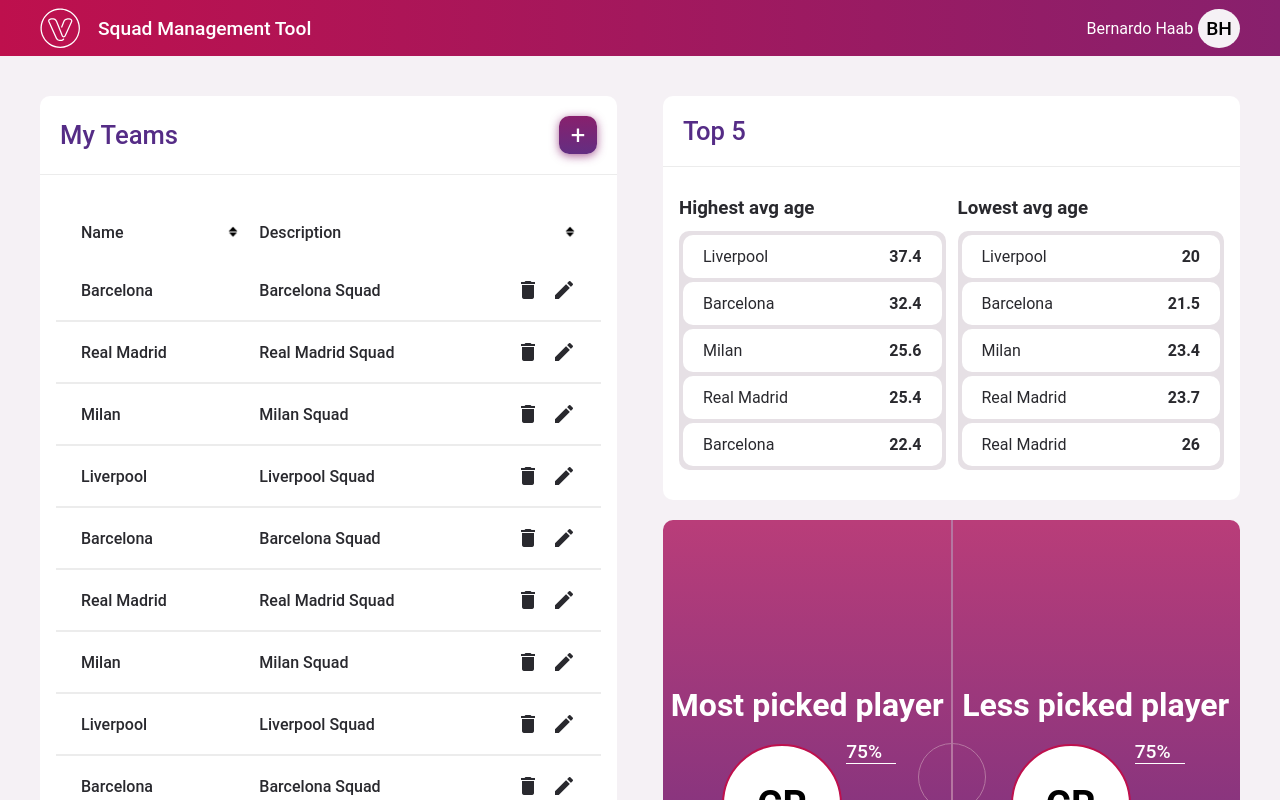
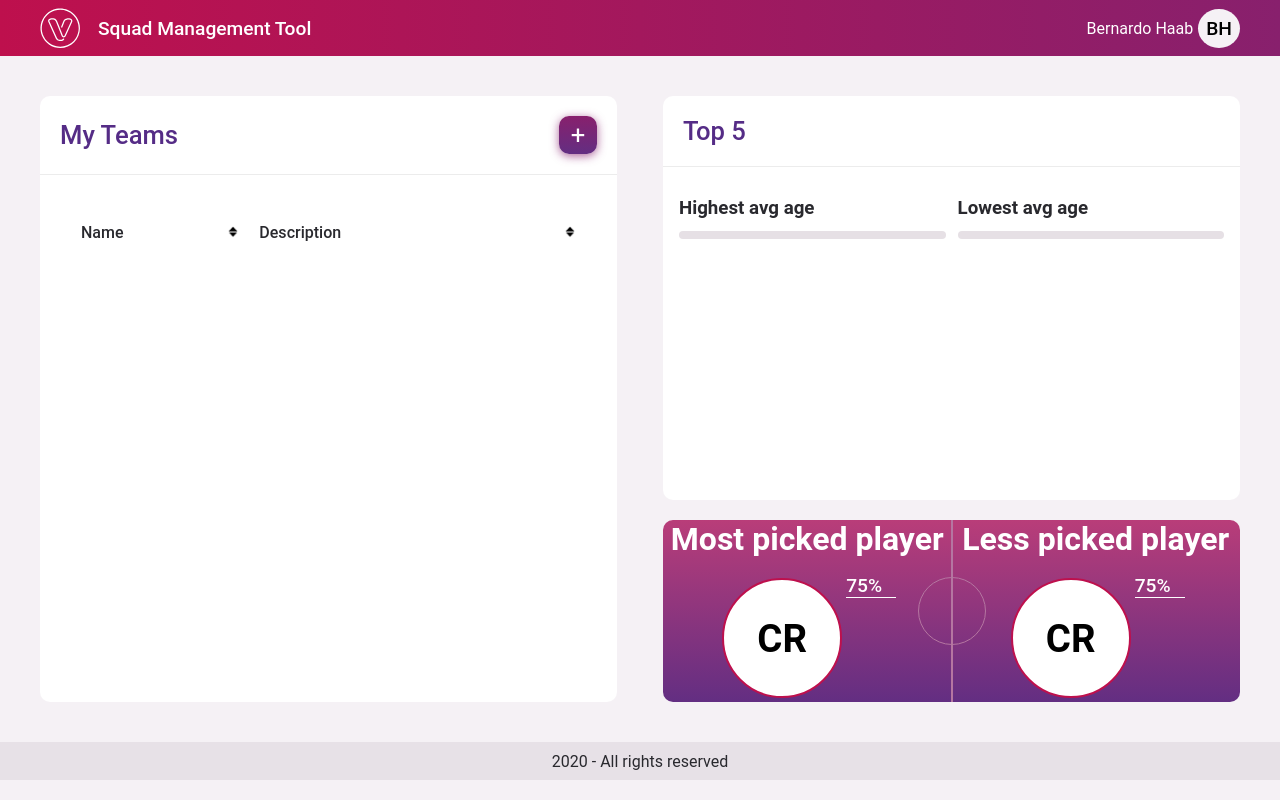
Before and after one commit to BernardoHaab/squad-management-tool, a Next.js app: page / in a window 1280 px wide. Shown: the top 800 px of the page. Built offline with nearby package versions, Linux system fonts and the light colour scheme.

Commit message:
Add team to GlobalContext

```diff
--- a/pages/_app.tsx
+++ b/pages/_app.tsx
@@ -1,7 +1,12 @@
-import '../styles/globals.scss'
-import type { AppProps } from 'next/app'
+import "../styles/globals.scss";
+import type { AppProps } from "next/app";
+import ContextWrapper from "../src/components/ContextWrapper";
 
 function MyApp({ Component, pageProps }: AppProps) {
-  return <Component {...pageProps} />
+  return (
+    <ContextWrapper teamsList={[]}>
+      <Component {...pageProps} />
+    </ContextWrapper>
+  );
 }
-export default MyApp
+export default MyApp;
--- a/pages/index.tsx
+++ b/pages/index.tsx
@@ -1,101 +1,104 @@
+import React from "react";
 import type { NextPage } from "next";
+import { useContext } from "react";
 
 import Footer from "../src/components/Footer";
 import Header from "../src/components/Header";
 import HighlightedPlayers from "../src/components/HighlightedPlayers";
 import MyTeams from "../src/components/MyTeams";
 import TopFive from "../src/components/TopFive";
+import GlobalContext from "../src/context/GlobalContext";
 
 import PlayerProps from "../src/types/usePlayerProps";
 import TeamProps from "../src/types/useTeamProps";
 
 const Home: NextPage = () => {
-  const myTeams: TeamProps[] = [
-    {
-      name: "Barcelona",
-      description: "Barcelona Squad",
-      avgAge: 32.4,
-      website: "http://site.com",
-      teamType: "fantasy",
-    },
-    {
-      name: "Real Madrid",
-      description: "Real Madrid Squad",
-      avgAge: 25.4,
-      website: "http://site.com",
-      teamType: "fantasy",
-    },
-    {
-      name: "Milan",
-      description: "Milan Squad",
-      avgAge: 25.6,
-      website: "http://site.com",
-      teamType: "fantasy",
-    },
-    {
-      name: "Liverpool",
-      description: "Liverpool Squad",
-      avgAge: 37.4,
-      website: "http://site.com",
-      teamType: "fantasy",
-    },
-    {
-      name: "Barcelona",
-      description: "Barcelona Squad",
-      avgAge: 22.4,
-      website: "http://site.com",
-      teamType: "fantasy",
-    },
-    {
-      name: "Real Madrid",
-      description: "Real Madrid Squad",
-      avgAge: 23.7,
-      website: "http://site.com",
-      teamType: "fantasy",
-    },
-    {
-      name: "Milan",
-      description: "Milan Squad",
-      avgAge: 23.4,
-      website: "http://site.com",
-      teamType: "fantasy",
-    },
-    {
-      name: "Liverpool",
-      description: "Liverpool Squad",
-      avgAge: 20,
-      website: "http://site.com",
-      teamType: "fantasy",
-    },
-    {
-      name: "Barcelona",
-      description: "Barcelona Squad",
-      avgAge: 21.5,
-      website: "http://site.com",
-      teamType: "fantasy",
-    },
-    {
-      name: "Real Madrid",
-      description: "Real Madrid Squad",
-      avgAge: 26,
-      website: "http://site.com",
-      teamType: "fantasy",
-    },
-    {
-      name: "Milan",
-      description: "Milan Squad",
-      avgAge: 27.4,
-      website: "http://site.com",
-      teamType: "fantasy",
-    },
-    {
-      name: "Liverpool",
-      description: "Liverpool Squad",
-      avgAge: 27.3,
-      website: "http://site.com",
-      teamType: "fantasy",
-    },
-  ];
+  // const tempMyTeams: TeamProps[] = [
+  //   {
+  //     name: "Barcelona",
+  //     description: "Barcelona Squad",
+  //     avgAge: 32.4,
+  //     website: "http://site.com",
+  //     teamType: "fantasy",
+  //   },
+  //   {
+  //     name: "Real Madrid",
+  //     description: "Real Madrid Squad",
+  //     avgAge: 25.4,
+  //     website: "http://site.com",
+  //     teamType: "fantasy",
+  //   },
+  //   {
+  //     name: "Milan",
+  //     description: "Milan Squad",
+  //     avgAge: 25.6,
+  //     website: "http://site.com",
+  //     teamType: "fantasy",
+  //   },
+  //   {
+  //     name: "Liverpool",
+  //     description: "Liverpool Squad",
+  //     avgAge: 37.4,
+  //     website: "http://site.com",
+  //     teamType: "fantasy",
+  //   },
+  //   {
+  //     name: "Barcelona",
+  //     description: "Barcelona Squad",
+  //     avgAge: 22.4,
+  //     website: "http://site.com",
+  //     teamType: "fantasy",
+  //   },
+  //   {
+  //     name: "Real Madrid",
+  //     description: "Real Madrid Squad",
+  //     avgAge: 23.7,
+  //     website: "http://site.com",
+  //     teamType: "fantasy",
+  //   },
+  //   {
+  //     name: "Milan",
+  //     description: "Milan Squad",
+  //     avgAge: 23.4,
+  //     website: "http://site.com",
+  //     teamType: "fantasy",
+  //   },
+  //   {
+  //     name: "Liverpool",
+  //     description: "Liverpool Squad",
+  //     avgAge: 20,
+  //     website: "http://site.com",
+  //     teamType: "fantasy",
+  //   },
+  //   {
+  //     name: "Barcelona",
+  //     description: "Barcelona Squad",
+  //     avgAge: 21.5,
+  //     website: "http://site.com",
+  //     teamType: "fantasy",
+  //   },
+  //   {
+  //     name: "Real Madrid",
+  //     description: "Real Madrid Squad",
+  //     avgAge: 26,
+  //     website: "http://site.com",
+  //     teamType: "fantasy",
+  //   },
+  //   {
+  //     name: "Milan",
+  //     description: "Milan Squad",
+  //     avgAge: 27.4,
+  //     website: "http://site.com",
+  //     teamType: "fantasy",
+  //   },
+  //   {
+  //     name: "Liverpool",
+  //     description: "Liverpool Squad",
+  //     avgAge: 27.3,
+  //     website: "http://site.com",
+  //     teamType: "fantasy",
+  //   },
+  // ];
 
   const mostPicked: PlayerProps = {
     name: "Cristiano Ronaldo",
@@ -107,6 +110,7 @@
     percetage: 75,
     age: 28,
   };
+  const { myTeams } = useContext(GlobalContext);
 
   return (
     <div className="page-home">
--- /dev/null
+++ b/src/components/ContextWrapper.tsx
@@ -0,0 +1,24 @@
+import React, { useState } from "react";
+
+import GlobalContext from "../context/GlobalContext";
+import TeamProps from "../types/useTeamProps";
+
+type ContextWrapperProps = {
+  children: JSX.Element;
+  teamsList: TeamProps[];
+};
+
+const ContextWrapper: React.FC<ContextWrapperProps> = ({
+  children,
+  teamsList,
+}) => {
+  const [myTeams, setMyTeams] = useState<TeamProps[]>(teamsList);
+
+  return (
+    <GlobalContext.Provider value={{ myTeams, setMyTeams }}>
+      {children}
+    </GlobalContext.Provider>
+  );
+};
+
+export default ContextWrapper;
--- a/src/components/TeamsItem.tsx
+++ b/src/components/TeamsItem.tsx
@@ -1,4 +1,5 @@
 import React from "react";
+import Link from "next/link";
 
 import TeamProps from "../types/useTeamProps";
 
@@ -17,9 +18,17 @@
             <i title="Delete" className="material-icons">
               delete
             </i>
-            <i title="Edit" className="material-icons">
-              edit
-            </i>
+            <Link
+              href={{
+                pathname: "/CreateTeam",
+                query: { editingTeamId: team.id },
+              }}
+              passHref
+            >
+              <i title="Edit" className="material-icons">
+                edit
+              </i>
+            </Link>
           </div>
         </span>
       </div>
--- /dev/null
+++ b/src/context/GlobalContext.tsx
@@ -0,0 +1,17 @@
+import { createContext } from "react";
+import TeamProps from "../types/useTeamProps";
+
+interface GlobalContextProps {
+  myTeams: TeamProps[];
+  setMyTeams: React.Dispatch<React.SetStateAction<TeamProps[]>>;
+  // setMyTeams: React.Dispatch<React.SetStateAction<TeamProps[]>> | undefined;
+}
+
+const GlobalContext = createContext<GlobalContextProps>({
+  myTeams: [],
+  setMyTeams: (
+    value: TeamProps[] | ((prevState: TeamProps[]) => TeamProps[])
+  ) => {},
+});
+
+export default GlobalContext;
--- a/src/types/useTeamProps.ts
+++ b/src/types/useTeamProps.ts
@@ -1,6 +1,7 @@
 import PlayerProps from "./usePlayerProps";
 
 type TeamProps = {
+  id?: string;
   name: string;
   website: string;
   description?: string;
--- a/styles/pages/CreateTeam.module.scss
+++ b/styles/pages/CreateTeam.module.scss
@@ -48,5 +48,21 @@
         width: 100%;
       }
     }
+
+    .save-button {
+      height: 46px;
+      width: 45%;
+      color: #fff;
+      font-weight: bold;
+      cursor: pointer;
+      background: linear-gradient(to bottom, $lightPurple, $purple);
+      border-radius: 4px;
+      border: none;
+
+      &:hover {
+        border: 2px solid $red;
+        box-shadow: 0px 2px 20px rgba(0, 0, 0, 0.25);
+      }
+    }
   }
 }
```
Also changed, not shown: pages/CreateTeam.tsx (+61 -12 lines).
